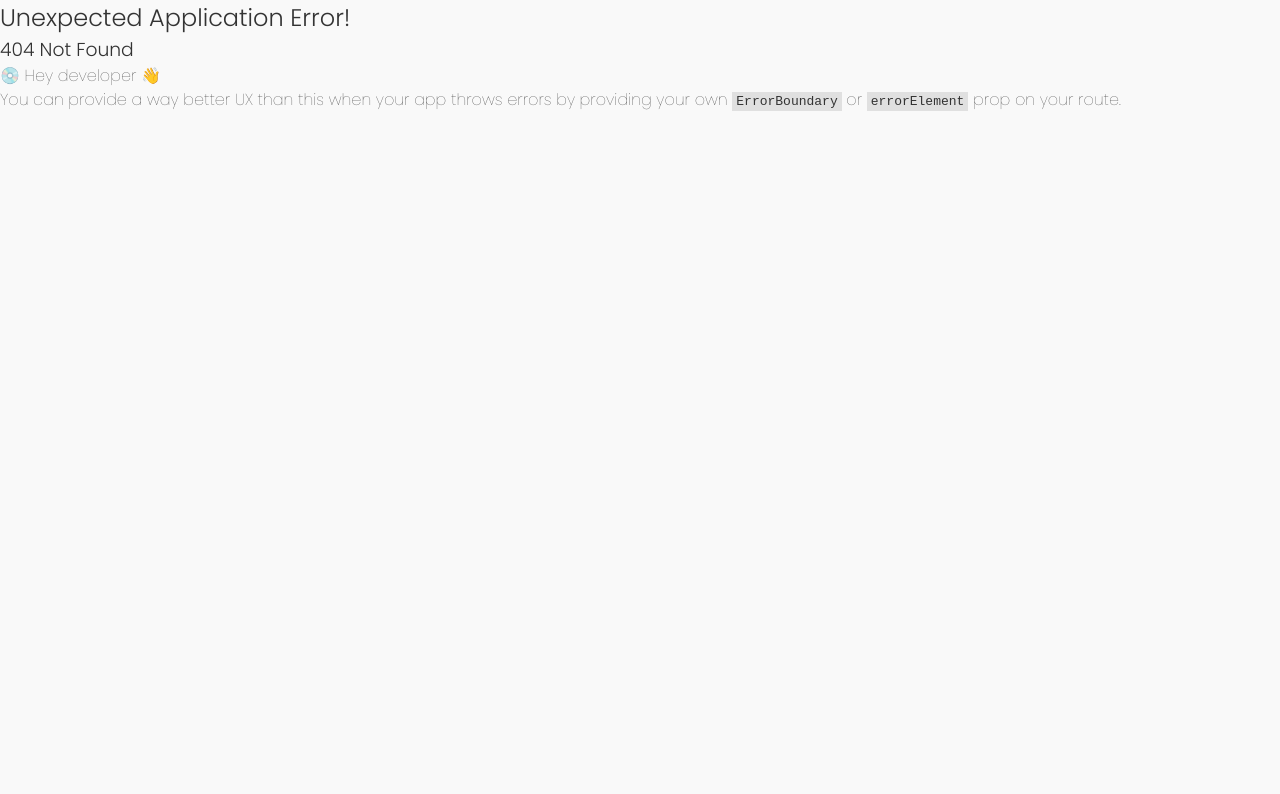
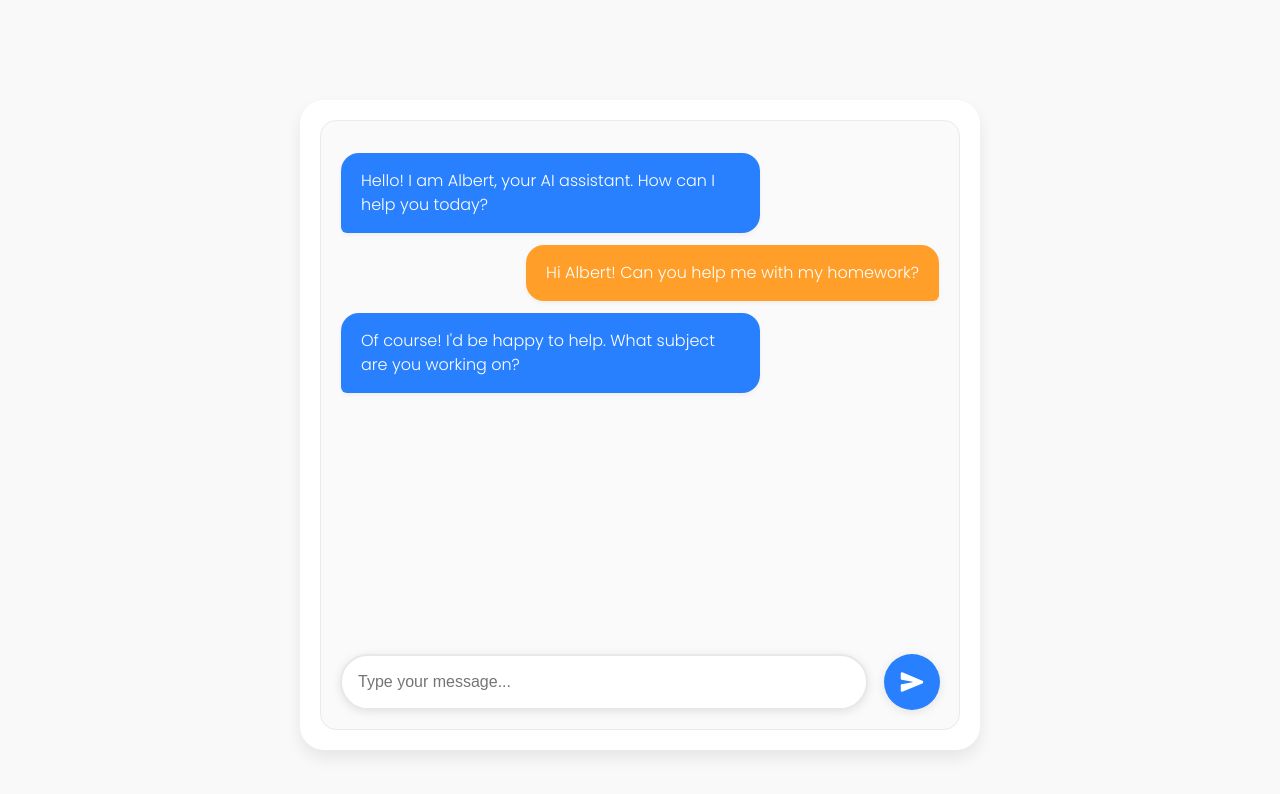
Before and after one commit to vas1l/CEN3031-Project, a React (Vite) app in the folder client/: page /albert in a window 1280 px wide. Before the commit this address had no page. Shown: the top 794 px of the page. Built offline with nearby package versions, Linux system fonts and the light colour scheme.

Commit message:
Add chatbot frontend interface for albert

```diff
--- /dev/null
+++ b/client/src/components/albert_page/Chat.jsx
@@ -0,0 +1,67 @@
+import { useState } from 'react';
+import './css/Chatbot.css';
+import { IoSend } from 'react-icons/io5';
+
+function Chat() {
+  const [messages, setMessages] = useState([
+    {
+      role: 'assistant',
+      content:
+        'Hello! I am Albert, your AI assistant. How can I help you today?',
+    },
+    { role: 'user', content: 'Hi Albert! Can you help me with my homework?' },
+    {
+      role: 'assistant',
+      content:
+        "Of course! I'd be happy to help. What subject are you working on?",
+    },
+  ]);
+  const [input, setInput] = useState('');
+
+  const sendMessage = async () => {
+    try {
+      const response = await fetch('/api/chat', {
+        method: 'POST',
+        headers: { 'Content-Type': 'application/json' },
+        body: JSON.stringify({
+          messages: [...messages, { role: 'user', content: input }],
+        }),
+      });
+
+      const data = await response.json();
+      setMessages((prev) => [
+        ...prev,
+        { role: 'user', content: input },
+        { role: 'assistant', content: data.content },
+      ]);
+    } catch (error) {
+      console.error('Error:', error);
+    }
+  };
+
+  return (
+    <div className='chatbot-container'>
+      <div className='message-list'>
+        {messages.map((msg, i) => (
+          <div key={i} className={`message ${msg.role}`}>
+            {msg.content}
+          </div>
+        ))}
+      </div>
+
+      <div className='input-container'>
+        <input
+          className='message-input'
+          value={input}
+          onChange={(e) => setInput(e.target.value)}
+          placeholder='Type your message...'
+        />
+        <button className='send-button' onClick={sendMessage}>
+          <IoSend />
+        </button>
+      </div>
+    </div>
+  );
+}
+
+export default Chat;
--- /dev/null
+++ b/client/src/components/albert_page/css/Chatbot.css
@@ -0,0 +1,129 @@
+.chatbot-container {
+  padding: 1.25rem;
+  background-color: #ffffff;
+  border-radius: 24px;
+  box-shadow: 0 8px 16px rgba(0, 0, 0, 0.08);
+  display: flex;
+  flex-direction: column;
+  position: fixed;
+  top: 100px;
+  bottom: 50px;
+  left: 10px;
+  right: 10px;
+}
+
+@media (min-width: 640px) {
+  .chatbot-container {
+    left: 50px;
+    right: 50px;
+    border-radius: 24px;
+  }
+}
+
+@media (min-width: 768px) {
+  .chatbot-container {
+    left: 100px;
+    right: 100px;
+  }
+}
+
+@media (min-width: 1024px) {
+  .chatbot-container {
+    left: 200px;
+    right: 200px;
+  }
+}
+
+@media (min-width: 1280px) {
+  .chatbot-container {
+    left: 300px;
+    right: 300px;
+    max-width: 1000px;
+    margin-left: auto;
+    margin-right: auto;
+  }
+}
+
+.message-list {
+  flex: 1;
+  overflow-y: auto;
+  padding: 1.25rem;
+  padding-bottom: 100px;
+  border: 1.5px solid #eaeaea;
+  border-radius: 16px;
+  background-color: #fafafa;
+  position: relative;
+}
+
+.message {
+  margin: 0.75rem 0;
+  padding: 1rem 1.25rem;
+  border-radius: 18px;
+  max-width: 70%;
+  font-weight: 500;
+  width: fit-content;
+  box-shadow: 0 2px 4px rgba(0, 0, 0, 0.05);
+}
+
+.user {
+  background-color: #ff9f2a;
+  color: white;
+  margin-left: auto;
+  border-bottom-right-radius: 6px;
+}
+
+.assistant {
+  background-color: #2980ff;
+  color: white;
+  border-bottom-left-radius: 6px;
+}
+
+.input-container {
+  display: flex;
+  gap: 1rem;
+  position: absolute;
+  bottom: 20px;
+  left: 20px;
+  right: 20px;
+  z-index: 10;
+  padding: 20px;
+}
+
+.message-input {
+  flex-grow: 1;
+  padding: 1rem;
+  border: 2px solid #e8e8e8;
+  border-radius: 999px;
+  font-size: 1rem;
+  transition: border-color 0.2s, box-shadow 0.2s;
+  background-color: white;
+  box-shadow: 0 2px 10px rgba(0, 0, 0, 0.1);
+}
+
+.message-input:focus {
+  outline: none;
+  border-color: #2980ff;
+  box-shadow: 0 0 0 3px rgba(41, 128, 255, 0.1);
+}
+
+.send-button {
+  padding: 1rem 1rem;
+  background-color: #2980ff;
+  color: white;
+  border: none;
+  border-radius: 999px;
+  cursor: pointer;
+  transition: all 0.2s ease;
+  font-weight: 500;
+  box-shadow: 0 2px 10px rgba(0, 0, 0, 0.1);
+  font-size: 1.5rem;
+  display: flex;
+  align-items: center;
+  justify-content: center;
+}
+
+.send-button:hover {
+  background-color: #1f6ed4;
+  transform: translateY(-1px);
+  box-shadow: 0 4px 8px rgba(41, 128, 255, 0.2);
+}
--- a/client/src/components/landing_page/css/navbar.css
+++ b/client/src/components/landing_page/css/navbar.css
@@ -15,9 +15,8 @@
 
 .navbar h1 {
   font-size: 1.5rem;
-  font-weight: bold;
+  font-weight: 800;
   color: #ffffff;
-
 }
 
 .mobile-menu-button {
@@ -47,6 +46,7 @@
   cursor: pointer;
   text-decoration: none;
   color: #f3f4f6;
+  font-weight: 600;
 }
 
 .menu-item:hover {
@@ -58,11 +58,13 @@
   background-color: #fa4616;
   border-radius: 0.375rem;
   cursor: pointer;
-  transition: background-color 0.15s ease;
+  transition: all 0.3s ease;
+  font-weight: 600;
 }
 
 .nav-button:hover {
-  background-color: #f3f4f6;
+  background-color: #fb6941;
+  color: #ffffff;
   text-decoration: none;
 }
 
--- a/client/src/main.jsx
+++ b/client/src/main.jsx
@@ -9,6 +9,7 @@ import Dashboard from './routes/Dashboard';
 import Signup from './routes/Signup';
 import Login from './routes/Login';
 import Forum from './routes/Forum';
+import Albert from './routes/Albert';
 
 const router = createBrowserRouter([
   {
@@ -31,6 +32,10 @@ const router = createBrowserRouter([
     path: '/forum',
     element: <Forum />,
   },
+  {
+    path: '/albert',
+    element: <Albert />,
+  },
 ]);
 
 createRoot(document.getElementById('root')).render(
--- /dev/null
+++ b/client/src/pages/albert_page/AlbertChatBotPage.jsx
@@ -0,0 +1,11 @@
+import Chat from '../../components/albert_page/Chat';
+
+function AlbertChatBotPage() {
+  return (
+    <div>
+      <Chat />
+    </div>
+  );
+}
+
+export default AlbertChatBotPage;
--- /dev/null
+++ b/client/src/routes/Albert.jsx
@@ -0,0 +1,11 @@
+import AlbertChatBotPage from '../pages/albert_page/AlbertChatBotPage';
+
+function Albert() {
+  return (
+    <div>
+      <AlbertChatBotPage />
+    </div>
+  );
+}
+
+export default Albert;
```
